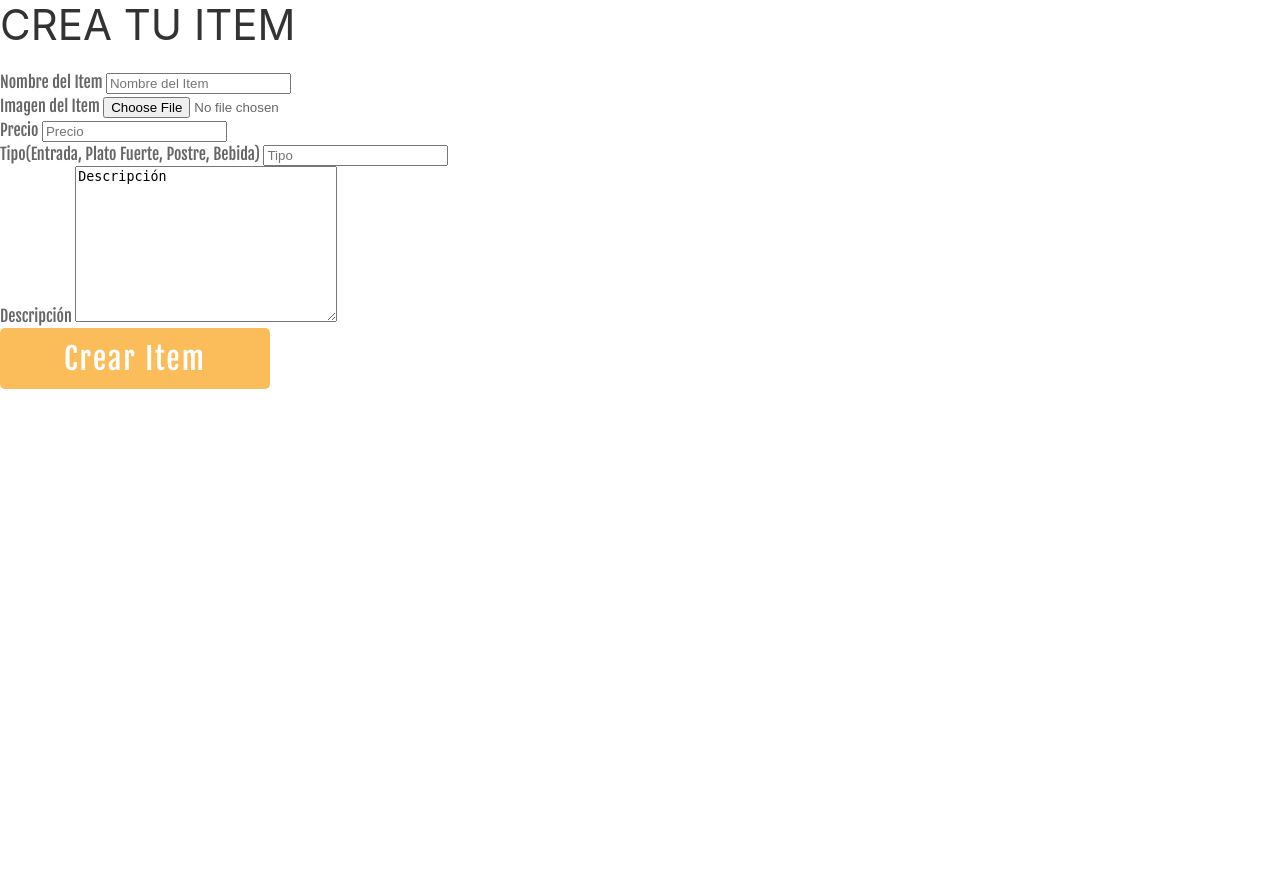
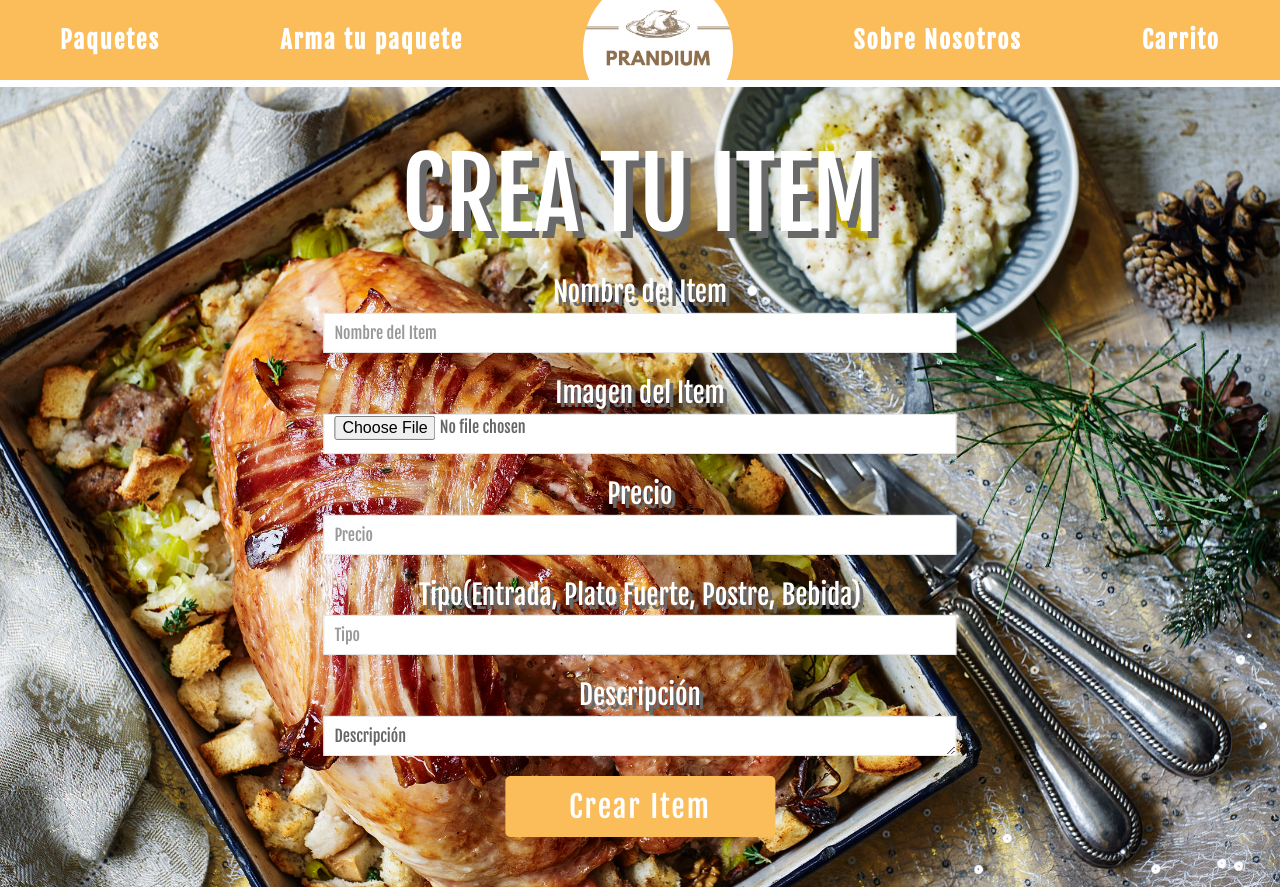
Before and after one commit to Pily01/hostingApp, a Node server app: page /items/nuevo-item in a window 1280 px wide. Before the commit the page ends 389 px from the top, so only its background shows below. Run offline with Node 20, Linux system fonts and the light colour scheme; some libraries are stand-ins or nearby versions.

Commit message:
css completo en items carrito y paquetes

```diff
--- a/app.js
+++ b/app.js
@@ -75,7 +75,7 @@ app.use(function(err, req, res, next) {
   res.render('error');
 });
 
-
+app.locals.products = []
 // D E F A U L T   V A L U E S   R O U T E S
 
 const auth = require("./routes/auth")
--- a/models/Paquete.js
+++ b/models/Paquete.js
@@ -11,6 +11,10 @@ const paqueteSchema = new Schema({
   numPersonas: Number,
   imgName: String,
   imgPath: String,
+  enCarrito:{
+    type: Boolean,
+    default: false,
+  }
 
 },{
   timestamps: {
--- a/public/stylesheets/style.css
+++ b/public/stylesheets/style.css
@@ -43,6 +43,14 @@ a {
 
 .hero-image3 {
   background-image: url("/images/HostingApp/paqueteDetalle.jpg");
+  height: 100vh;
+  background-position: center;
+  background-repeat: no-repeat;
+  background-size: cover;
+  position: relative; }
+
+.hero-image4 {
+  background-image: url("/images/HostingApp/editaitem.jpg");
   height: 100vh;
   background-position: center;
   background-repeat: no-repeat;
@@ -211,4 +219,23 @@ a {
 .fletsed {
   margin: 10px !important; }
 
+.btn2 {
+  background-color: #fbbd59;
+  color: white;
+  font-family: 'Fjalla One', sans-serif;
+  letter-spacing: 2px;
+  font-size: 25px;
+  padding: 12px 24px;
+  border: none;
+  cursor: pointer;
+  border-radius: 5px;
+  width: 200px;
+  margin-left: 15px; }
+
+.btn2:hover {
+  background-color: #8B4513; }
+
+.black {
+  color: black !important; }
+
 /*# sourceMappingURL=style.css.map */
--- a/public/stylesheets/style.sass
+++ b/public/stylesheets/style.sass
@@ -47,6 +47,14 @@ a
 
 .hero-image3
   background-image: url("/images/HostingApp/paqueteDetalle.jpg");
+  height: 100vh;
+  background-position: center;
+  background-repeat: no-repeat;
+  background-size: cover;
+  position: relative;
+
+.hero-image4
+  background-image: url("/images/HostingApp/editaitem.jpg");
   height: 100vh;
   background-position: center;
   background-repeat: no-repeat;
@@ -225,3 +233,23 @@ a
 
 .fletsed
   margin: 10px !important;
+
+
+.btn2
+  background-color: #fbbd59;
+  color: white;
+  font-family: 'Fjalla One', sans-serif;
+  letter-spacing: 2px
+  font-size: 25px;
+  padding: 12px 24px;
+  border: none;
+  cursor: pointer;
+  border-radius: 5px;
+  width: 200px;
+  margin-left: 15px;
+
+.btn2:hover
+  background-color: #8B4513;
+
+.black
+  color: black !important;
--- a/views/auth/login.hbs
+++ b/views/auth/login.hbs
@@ -4,7 +4,7 @@
  <a href="#">Arma tu paquete</a>
  <img id="logo" src="/images/HostingApp/PRANDIUM.png" heigth="150px" width="150px" alt="logo">
  <a href="#">Sobre Nosotros</a>
- <a href="#">Sign Up</a>
+ <a href="#">Carrito</a>
 </div>
 <!-- M A I N   I M A G E -->
 <div class="hero-image">
--- a/views/auth/signup.hbs
+++ b/views/auth/signup.hbs
@@ -4,7 +4,7 @@
  <a href="#">Arma tu paquete</a>
  <img id="logo" src="/images/HostingApp/PRANDIUM.png" heigth="150px" width="150px" alt="logo">
  <a href="#">Sobre Nosotros</a>
- <a href="#">Sign Up</a>
+ <a href="#">Carrito</a>
 </div>
 
 <!-- S I G N   U P   S E C T I O N-->
--- a/views/index.hbs
+++ b/views/index.hbs
@@ -4,7 +4,7 @@
  <a href="#">Arma tu paquete</a>
  <img id="logo" src="/images/HostingApp/PRANDIUM.png" heigth="150px" width="150px" alt="logo">
  <a href="#">Sobre Nosotros</a>
- <a href="#">Sign Up</a>
+ <a href="#">Carrito</a>
 </div>
 <!-- M A I N   I M A G E -->
 <div class="hero-image">
--- a/views/items/crearItem.hbs
+++ b/views/items/crearItem.hbs
@@ -1,28 +1,46 @@
-<h1>CREA TU ITEM</h1>
+<!-- N A V B A R -->
 
-<form action="/items/nuevo-item" method="POST" enctype="multipart/form-data">
-  <div class="form-group">
-    <label for="name">Nombre del Item</label>
-    <input name = "name" type="text" class="form-control" id="name" aria-describedby="emailHelp" placeholder="Nombre del Item">
+<div id="nav">
+ <a href="/paquetes/lista">Paquetes</a>
+ <a href="/items/lista">Arma tu paquete</a>
+ <img id="logo" src="/images/HostingApp/PRANDIUM.png" heigth="150px" width="150px" alt="logo">
+ <a href="#">Sobre Nosotros</a>
+ <a href="/paquetes/carrito">Carrito</a>
+</div>
+
+<!-- F O R M -->
+
+<div class="hero-image4">
+  <div class="hero-text">
+    <h1>CREA TU ITEM</h1>
+    <form action="/items/nuevo-item" method="POST" enctype="multipart/form-data">
+      <fieldset class="uk-fieldset">
+
+        <div class="uk-margin">
+          <label for="name">Nombre del Item</label>
+          <input class="uk-input" name = "name" type="text" class="form-control" id="name" aria-describedby="emailHelp" placeholder="Nombre del Item">
+        </div>
+        <div class="uk-margin">
+          <label for="photo">Imagen del Item</label>
+          <input class="uk-input" name = "photo" type="file" class="form-control" id="photo" aria-describedby="emailHelp" placeholder="Imagen del Item">
+        </div>
+        <div class="uk-margin">
+          <label for="price">Precio</label>
+          <input class="uk-input" name = "price" type="text" class="form-control" id="price" aria-describedby="emailHelp" placeholder="Precio">
+        </div>
+        <div class="uk-margin">
+          <label for="tipo">Tipo(Entrada, Plato Fuerte, Postre, Bebida)</label>
+          <input class="uk-input" name = "tipo" type="text" class="form-control" id="tipo" aria-describedby="emailHelp" placeholder="Tipo">
+        </div>
+        <div class="uk-margin">
+          <label for="description">Descripción</label>
+          <textarea class="uk-input" name="description" id="description" cols="30" rows="10">Descripción</textarea>
+        </div>
+
+        <button type="submit" class="btn btn-primary">Crear Item</button>
+
+      </fieldset>
+    </form>
+
   </div>
-  <div class="form-group">
-    <label for="photo">Imagen del Item</label>
-    <input name = "photo" type="file" class="form-control" id="photo" aria-describedby="emailHelp" placeholder="Imagen del Item">
-  </div>
-  <div class="form-group">
-    <label for="price">Precio</label>
-    <input name = "price" type="text" class="form-control" id="price" aria-describedby="emailHelp" placeholder="Precio">
-  </div>
-  <div class="form-group">
-    <label for="tipo">Tipo(Entrada, Plato Fuerte, Postre, Bebida)</label>
-    <input name = "tipo" type="text" class="form-control" id="tipo" aria-describedby="emailHelp" placeholder="Tipo">
-  </div>
-  <div class="form-group">
-    <label for="description">Descripción</label>
-    <textarea name="description" id="description" cols="30" rows="10">Descripción</textarea>
-  </div>
-
-
-
-  <button type="submit" class="btn btn-primary">Crear Item</button>
-</form>
+</div>
--- a/views/paquetes/creaPaquete.hbs
+++ b/views/paquetes/creaPaquete.hbs
@@ -1,11 +1,11 @@
 
 <!-- N A V B A R -->
 <div id="nav">
- <a href="#">Paquetes</a>
- <a href="#">Arma tu paquete</a>
+ <a href="/paquetes/lista">Paquetes</a>
+ <a href="/items/lista">Arma tu paquete</a>
  <img id="logo" src="/images/HostingApp/PRANDIUM.png" heigth="150px" width="150px" alt="logo">
  <a href="#">Sobre Nosotros</a>
- <a href="#">Sign Up</a>
+ <a href="#">Carrito</a>
 </div>
 
 
--- a/views/paquetes/editar.hbs
+++ b/views/paquetes/editar.hbs
@@ -1,10 +1,10 @@
 <!-- N A V B A R -->
 <div id="nav">
- <a href="#">Paquetes</a>
- <a href="#">Arma tu paquete</a>
+ <a href="/paquetes/lista">Paquetes</a>
+ <a href="/items/lista">Arma tu paquete</a>
  <img id="logo" src="/images/HostingApp/PRANDIUM.png" heigth="150px" width="150px" alt="logo">
  <a href="#">Sobre Nosotros</a>
- <a href="#">Sign Up</a>
+ <a href="/paquetes/carrito">Carrito</a>
 </div>
 
 
--- a/views/paquetes/lista.hbs
+++ b/views/paquetes/lista.hbs
@@ -1,10 +1,10 @@
 <!-- N A V B A R -->
 <div id="nav">
- <a href="#">Paquetes</a>
- <a href="#">Arma tu paquete</a>
+ <a href="/paquetes/lista">Paquetes</a>
+ <a href="/items/lista">Arma tu paquete</a>
  <img id="logo" src="/images/HostingApp/PRANDIUM.png" heigth="150px" width="150px" alt="logo">
  <a href="#">Sobre Nosotros</a>
- <a href="#">Sign Up</a>
+ <a href="#">Carrito</a>
 </div>
 
 <!--D I S P L A Y   P A Q U E T E S-->
```
Also changed, not shown: routes/paquetes.js (+35 -0 lines), views/auth/signup-partner.hbs (deleted, +0 -24 lines), views/items/editar.hbs (+29 -8 lines), views/items/lista.hbs (+7 -3 lines), views/paquetes/agregado.hbs (added, +11 -0 lines), views/paquetes/carrito.hbs (added, +37 -0 lines), views/paquetes/detallePaquete.hbs (+10 -3 lines), public/images/HostingApp/editaitem.jpg (added), 1 other file.
